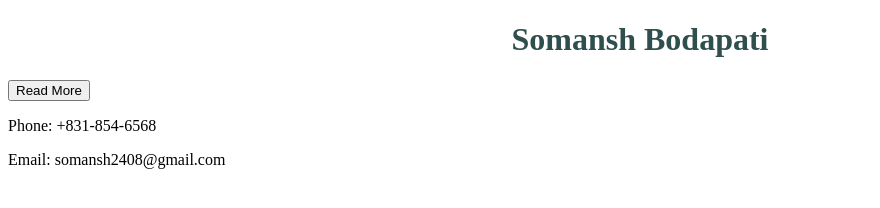
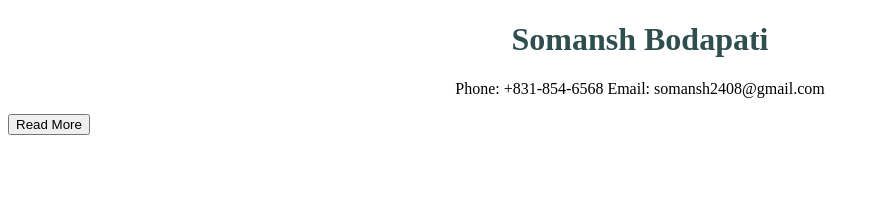
Before and after one commit to Somansh-Bodapati/Somansh-Bodapati, a plain HTML site: page index.html in a window 1280 px wide. Shown: the whole page, without its empty margins (0-880 px from the left). Drawn offline with Linux system fonts and the light colour scheme.

Commit message:
Second Commit

```diff
--- a/app.css
+++ b/app.css
@@ -2,3 +2,7 @@ h1{
     color: darkslategray;
     text-align: center;
 }
+p{
+    color: black;
+    text-align: center;
+}
--- a/index.html
+++ b/index.html
@@ -5,8 +5,8 @@
 </head>
 <h1> Somansh Bodapati </h1>
 <body>
+<p>Phone: +831-854-6568  Email: somansh2408@gmail.com</p>
 <button onClick="ReadMore()">Read More</button>
-<p> Phone: +831-854-6568 </p> <p> Email: somansh2408@gmail.com </p>
 </body>
 <script src="app.js"></script>
 </html>
```
